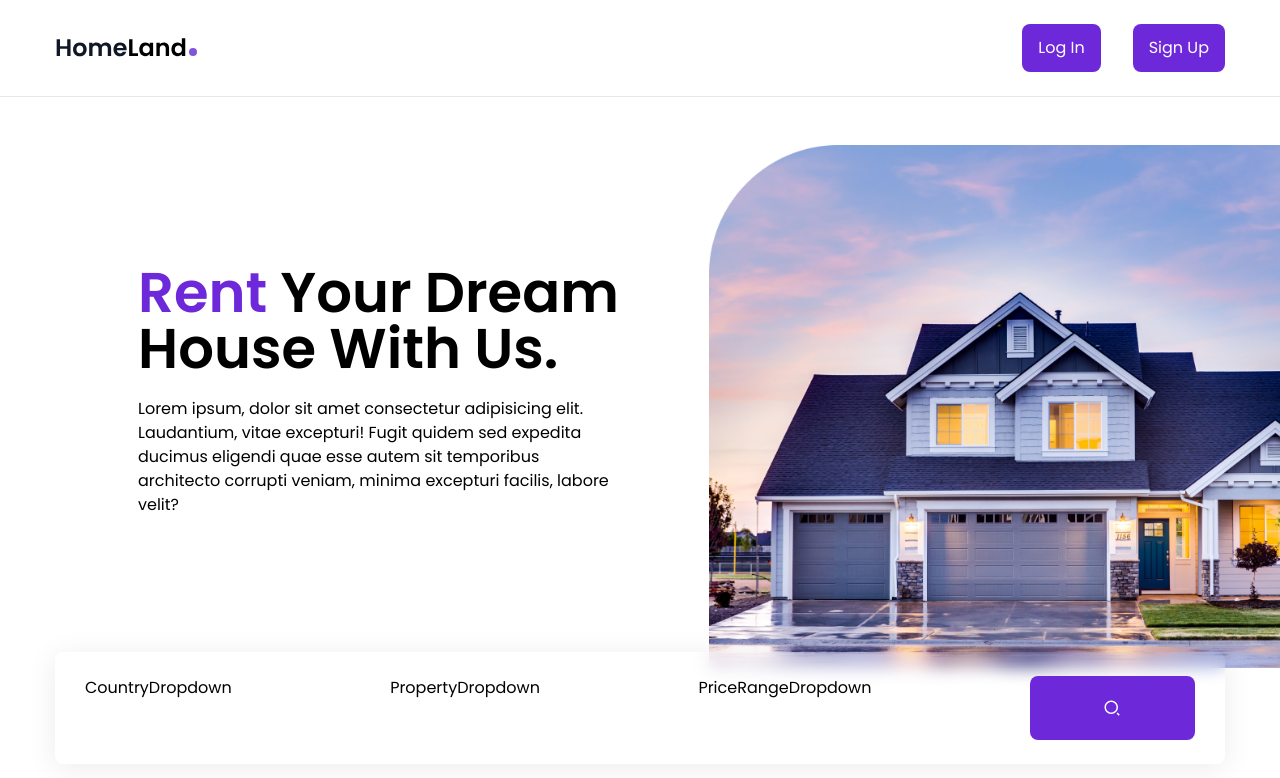
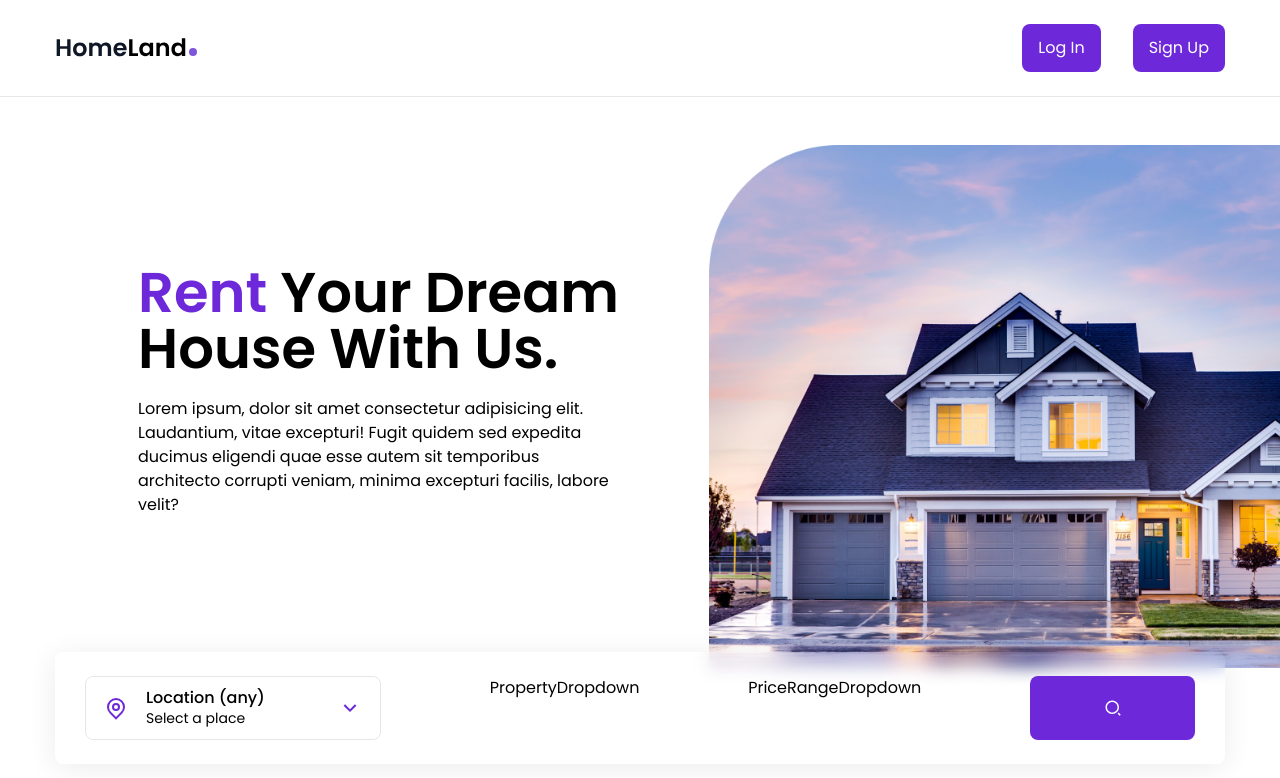
Before and after one commit to saniyafarzindeveloper/homeland-realestate, a React (Create React App) app: page / in a window 1280 px wide. Shown: the top 778 px of the page. Built offline with nearby package versions, Linux system fonts and the light colour scheme.

Commit message:
country drop down implementation done

```diff
--- a/src/components/CountryDropdown.js
+++ b/src/components/CountryDropdown.js
@@ -1,7 +1,50 @@
-import React from 'react';
+import React, { useState, useEffect, useContext } from "react";
+
+//import icons
+import { RiMapPinLine, RiArrowDownSLine, RiArrowUpSLine } from "react-icons/ri";
+
+//import headless UI
+import { Menu } from "@headlessui/react";
+
+//import house contetx
+import { HouseContext } from "./HouseContext";
 
 const CountryDropdown = () => {
-  return <div>CountryDropdown</div>;
+  const { country, setCountry, countries } = useContext(HouseContext);
+
+  console.log(countries)
+
+  console.log(country);
+
+  const [isOpen, setIsOpen] = useState(false);
+
+  return (
+    <Menu as="div" className="dropdown relative">
+      <Menu.Button onClick={() => setIsOpen(!isOpen)} className= "dropdown-btn w-full text-left" >
+        <RiMapPinLine className="dropdown-icon-primary" />
+        <div>
+          <div className="text-[16px] font-medium leading-tight " >{country}</div>
+          <div className="text-[14px]" >Select a place</div>
+          </div>
+          {isOpen ? (
+            <RiArrowUpSLine className="dropdown-icon-secondary" />
+          ) : (
+            <RiArrowDownSLine className="dropdown-icon-secondary" />
+          )}
+      </Menu.Button>
+
+            <Menu.Items className='dropdown-menu' >
+              {countries.map((country, index)=> {
+                return (
+                  <Menu.Item onClick={() => setCountry(country)} className= "cursor-pointer hover:text-violet-700 transition" as = 'li' key={index} >
+                  {country}
+                  </Menu.Item>
+                )
+              })}
+            </Menu.Items>
+
+    </Menu>
+  );
 };
 
 export default CountryDropdown;
--- a/src/components/HouseContext.js
+++ b/src/components/HouseContext.js
@@ -14,8 +14,36 @@ const HouseContextProvider = ({children}) => {
   const [price, setPrice] = useState('Price range (any)')
   const [loading, setLoading] = useState(false)
 
+  //return all countries
+  useEffect(() => {
+    const allCountries = houses.map((houses) =>{
+      return houses.country;
+    });
+    console.log(allCountries)
+
+    //remove duplicate countires
+    const uniqueCountries = ['Location (any)', ...new Set(allCountries)]
+
+    console.log(uniqueCountries)
+
+    //set country state
+    setCountries(uniqueCountries)
+  }, [])
+
   return (
-    <HouseContext.Provider value={''} >
+    <HouseContext.Provider value={{
+      country,
+      setCountry,
+      countries,
+      property,
+      setProperty,
+      properties,
+      price,
+      setPrice,
+      houses,
+      loading
+
+    }} >
       {children}
     </HouseContext.Provider>
   )
--- a/src/components/Search.js
+++ b/src/components/Search.js
@@ -1,10 +1,20 @@
-import React from "react";
+import React, { useContext } from "react";
 import CountryDropdown from "./CountryDropdown";
 import PropertyDropdown from "./PropertyDropdown";
 import PriceRangeDropdown from "./PriceRangeDropdown";
+
+//import icon
 import { RiSearch2Line } from "react-icons/ri";
 
+//import context
+import { HouseContext } from "./HouseContext";
+
 const Search = () => {
+
+  const {houses} = useContext(HouseContext)
+
+
+
   return (
     <div className="px-[30px] py-6 max-w-[1170px] mx-auto flex flex-col lg:flex-row justify-between gap-4 lg:gap-x-3 relative lg:-top-4 lg:shadow-1 bg-white lg:bg-transparent lg:backdrop-blur rounded-lg">
       <CountryDropdown />
```
